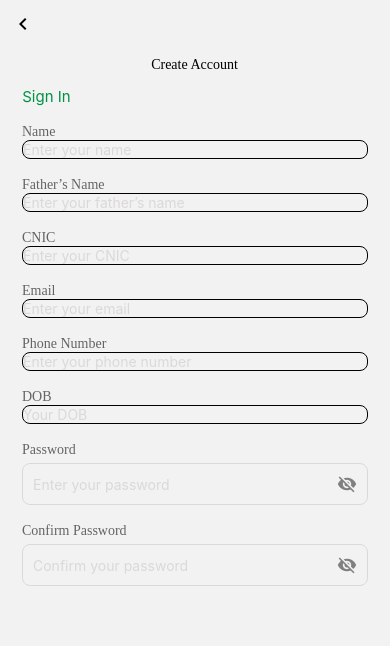
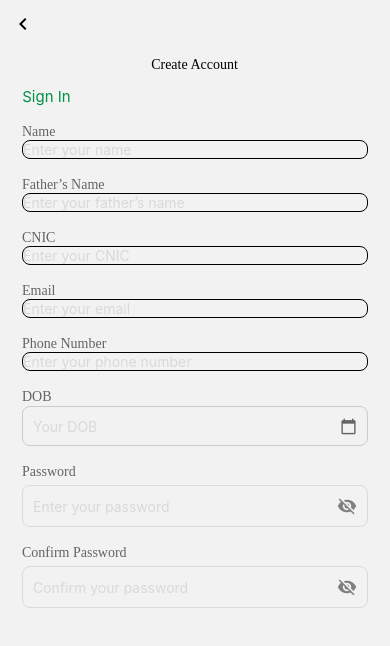
Before and after one commit to Shehiryar12/CropsSecure, a React Native app: screen /AccountScreen in a window 390 px wide. Shown: the top 646 px of the page. Built offline with nearby package versions, Linux system fonts and the light colour scheme.

Commit message:
CROPSECURE

```diff
--- /dev/null
+++ b/Src/Components/Dob.js
@@ -0,0 +1,110 @@
+// import { StyleSheet, Text, TextInput, View } from 'react-native';
+// import React from 'react';
+// import { Font } from '../Constant/Font';
+// import MaterialIcons from 'react-native-vector-icons/MaterialIcons';
+
+// const Dob = props => {
+//   return (
+//     <View style={styles.container}>
+//       <Text style={styles.header}>{props?.title}</Text>
+
+//       <View style={styles.innercontainer}>
+//         <TextInput
+//           style={styles.textinput}
+//           placeholder={props?.placeholder}
+//           placeholderTextColor={props?.placeholderTextColor}
+//           borderColor={props?.borderColor}
+//         />
+//         <MaterialIcons name="calendar-today" />
+//       </View>
+//     </View>
+//   );
+// };
+
+// export default Dob;
+
+// const styles = StyleSheet.create({
+//   container: {
+//     paddingHorizontal: 22,
+//     marginTop: 18,
+//   },
+
+//   header: {
+//     // marginBottom: 5,
+//     // fontSize: 16,
+//     // color: '#000',
+//     fontFamily: Font.medium,
+//     color: '#646464',
+//   },
+
+//   innercontainer: {
+//     flexDirection: 'row',
+//     alignItems:"center",
+
+//   },
+
+//   textinput: {
+//     flex: 1,
+//     height: 40,
+//     borderRadius: 8,
+//     borderWidth: 1,
+//   },
+// });
+
+
+import { StyleSheet, Text, TextInput, View } from 'react-native'
+import React from 'react'
+import { Font } from '../Constant/Font'
+import MaterialIcons from 'react-native-vector-icons/MaterialIcons';
+
+const Dob = (props) => {
+  return (
+    <View style={styles.container}>
+      <Text style={styles.header}>{props?.title}</Text>
+
+      <View style={styles.textinputContainer}>
+        <TextInput
+          style={styles.textinput}
+          placeholder={props?.placeholder}
+          placeholderTextColor={props?.placeholderTextColor}
+        />
+        <MaterialIcons
+          name="calendar-today"
+          size={17}
+          color="#646464"
+        />
+      </View>
+    </View>
+  )
+}
+
+export default Dob
+
+const styles = StyleSheet.create({
+  container:{
+    paddingHorizontal:22,
+    marginTop:18,
+  },
+
+  header: {
+    fontFamily: Font.medium,
+    color:"#646464",
+
+  },
+
+  textinputContainer:{
+    flexDirection: 'row',
+    alignItems: 'center',
+    borderWidth: 1,
+    borderColor: '#ccc',
+    borderRadius: 8,
+    paddingHorizontal: 10,
+    height: 40,
+    marginTop:1,
+  },
+
+  textinput: {
+    flex: 1,
+    // marginTop:8,
+  },
+})
--- a/Src/Screens/AccountScreen.js
+++ b/Src/Screens/AccountScreen.js
@@ -4,6 +4,7 @@ import MaterialIcons from 'react-native-vector-icons/MaterialIcons';
 import { Font } from '../Constant/Font';
 import Account from '../Components/Account';
 import PasswordInput from '../Components/Passwordinput';
+import Dob from '../Components/Dob';
 
 const AccountScreen = () => {
   return (
@@ -57,12 +58,16 @@ const AccountScreen = () => {
          borderColor="#DBD8D8"
            maxLength={11}
       />
-       <Account
+       {/* <Account
         title="DOB"
         placeholder="Your DOB"
         placeholderTextColor="#DBD8D8"
          borderColor="#DBD8D8"
-      />
+      /> */}
+
+
+
+      <Dob title="DOB " placeholder="Your DOB" placeholderTextColor="#DBD8D8" borderColor="#DBD8D8"/>
       <PasswordInput title="Password" placeholder="Enter your password" placeholderTextColor="#DBD8D8"  />
       <PasswordInput title="Confirm Password" placeholder="Confirm your password" placeholderTextColor="#DBD8D8"  />
     </ScrollView>
```
